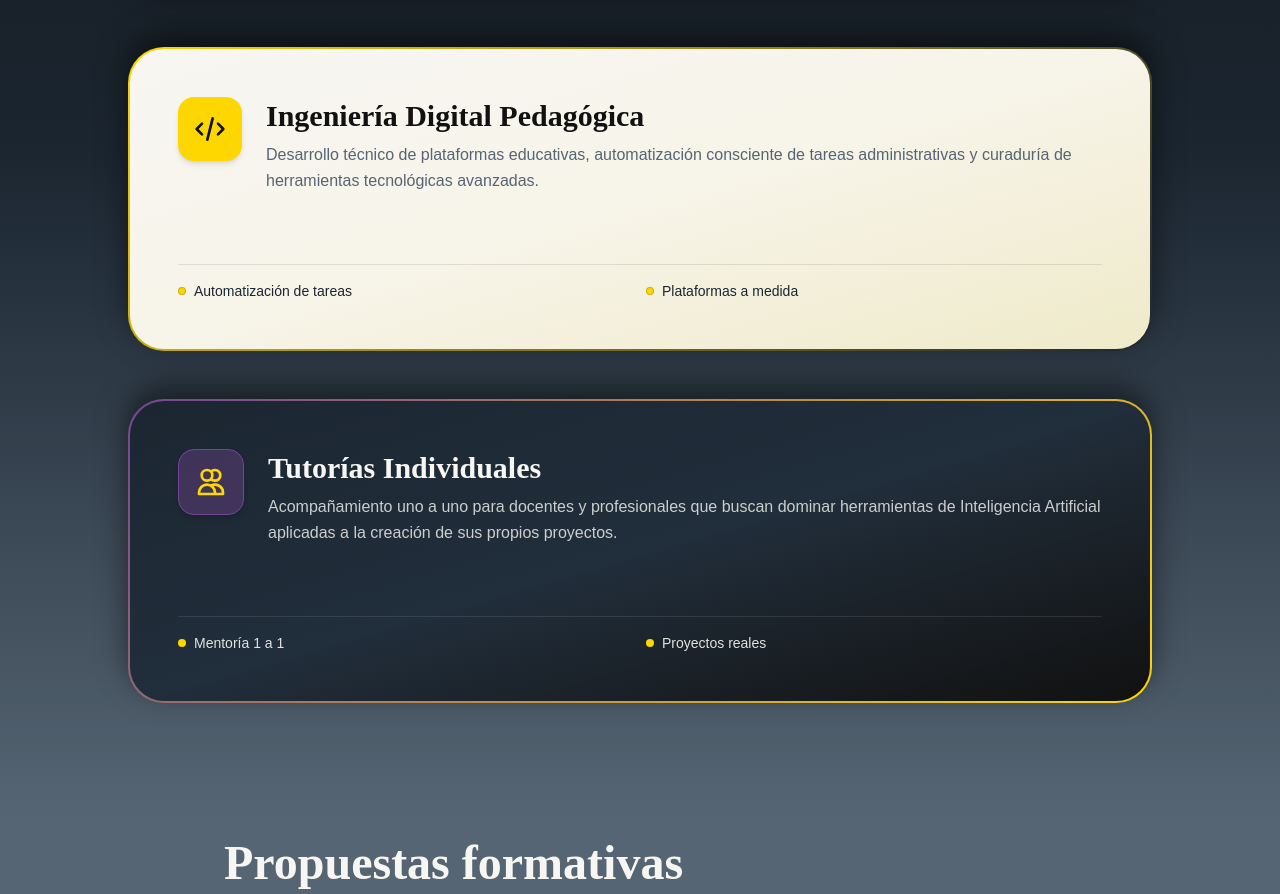
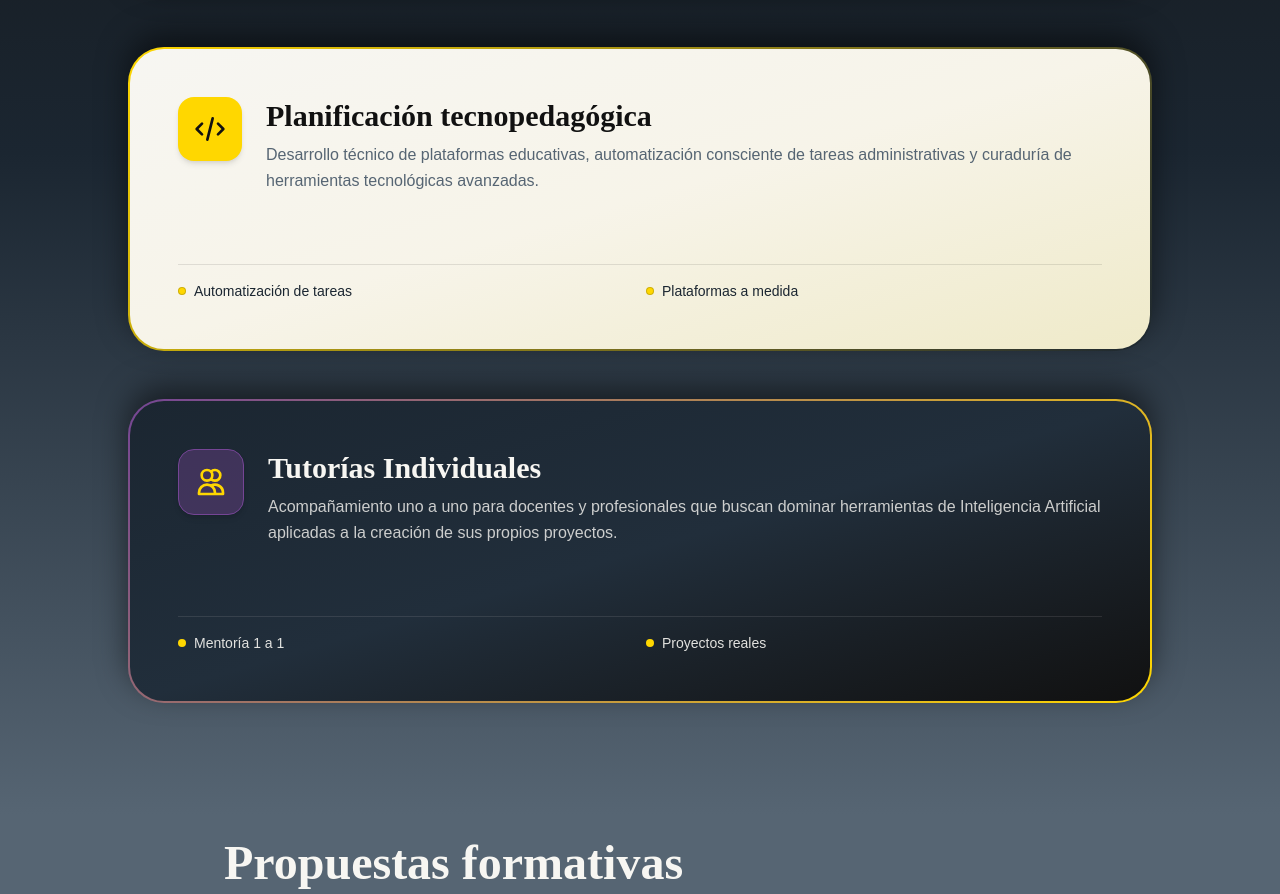
Before and after one commit to MarcosLabra/Pigmalion-Web-v1, a website built with Vite: page index.html in a window 1280 px wide. Shown: the part 1989-2883 px from the top of the page. Built offline with nearby package versions, Linux system fonts and the light colour scheme.

Commit message:
modifico titulo ingenieria

```diff
--- a/index.html
+++ b/index.html
@@ -314,7 +314,7 @@
                 </div>
                 <div class="w-full">
                   <h3 class="font-heading text-xl sm:text-3xl font-bold text-surface-black mb-2 leading-tight">
-                    Ingeniería Digital Pedagógica
+                    Planificación tecnopedagógica
                   </h3>
                   <p class="font-body text-text-secondary text-sm sm:text-base leading-relaxed">
                     Desarrollo técnico de plataformas educativas,
```
